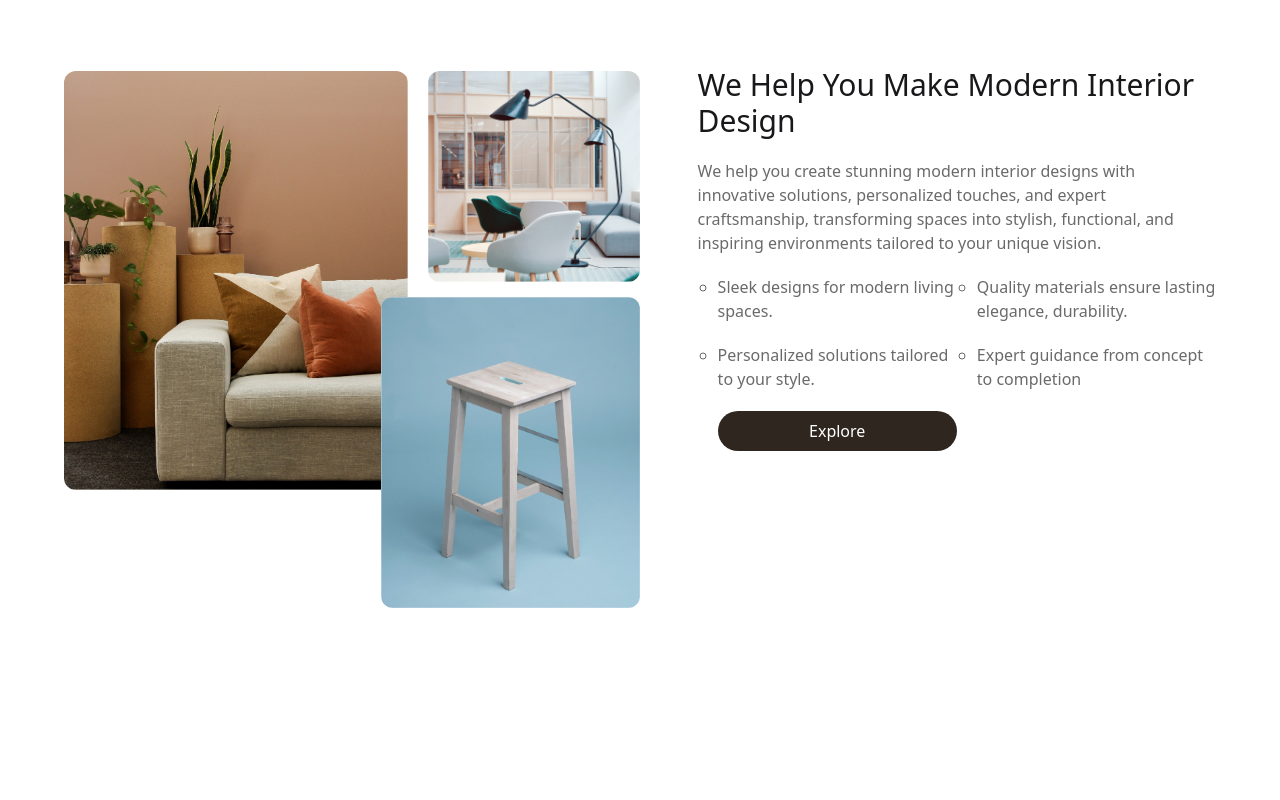
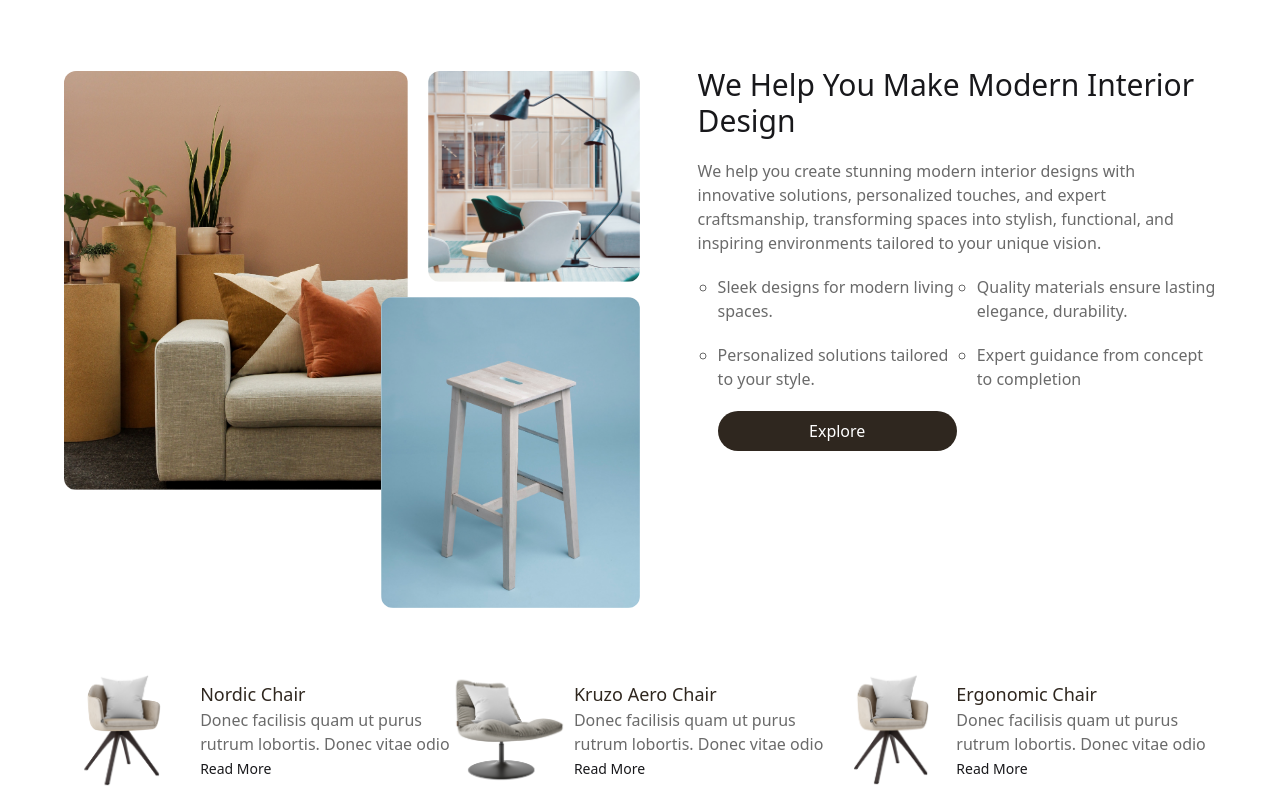
Before and after one commit to rashedahmed0/furni, a plain HTML site: page index.html in a window 1280 px wide. Shown: the part 1762-2562 px from the top of the page. Before the commit the page ends 2370 px from the top, so only its background shows below. Drawn offline with nearby package versions, Linux system fonts and the light colour scheme.

Commit message:
read section

```diff
--- a/index.html
+++ b/index.html
@@ -293,6 +293,48 @@
             </div>
         </div>
     </section>
+
+    <!-- read section -->
+    <section class="read mt-[170px] w-[90%] mx-auto">
+        <div class="flex justify-between flex-col lg:flex-row">
+            <div class=" flex gap-5 items-center my-3">
+                <img class="w-[30%]" src="./images/product-1.png" alt="">
+                <div class="">
+                    <h4 class="text-lg font-medium text-[#2f271f]">
+                        Nordic Chair
+                    </h4>
+                    <p class="text-md text-[#6a6a6a]">
+                        Donec facilisis quam ut purus rutrum lobortis. Donec vitae odio
+                    </p>
+                    <button class="text-sm hover:text-[#6a6a6a]" style="transition: 0.2s;">Read More</button>
+                </div>
+            </div>
+            <div class="flex gap-2 items-center my-3">
+                <img class="w-[30%]" src="./images/product-2.png" alt="">
+                <div class="">
+                    <h4 class="text-lg font-medium text-[#2f271f]">
+                        Kruzo Aero Chair
+                    </h4>
+                    <p class="text-md text-[#6a6a6a]">
+                        Donec facilisis quam ut purus rutrum lobortis. Donec vitae odio
+                    </p>
+                    <button class="text-sm hover:text-[#6a6a6a]" style="transition: 0.2s;">Read More</button>
+                </div>
+            </div>
+            <div class="flex gap-2 items-center my-3">
+                <img class="w-[30%]" src="./images/product-1.png" alt="">
+                <div class="">
+                    <h4 class="text-lg font-medium text-[#2f271f]">
+                        Ergonomic Chair
+                    </h4>
+                    <p class="text-md text-[#6a6a6a]">
+                        Donec facilisis quam ut purus rutrum lobortis. Donec vitae odio
+                    </p>
+                    <button class="text-sm hover:text-[#6a6a6a]" style="transition: 0.2s;">Read More</button>
+                </div>
+            </div>
+        </div>
+    </section>
 </body>
 
 </html>
```
